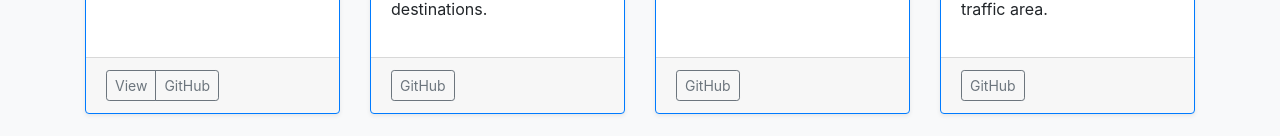
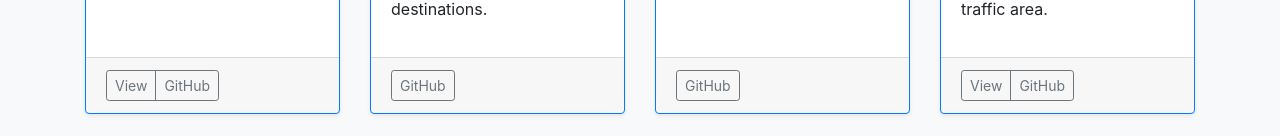
Before and after one commit to m-marini/m-marini.github.io, a React (Create React App) app: page / in a window 1280 px wide. Shown: the part 404-540 px from the top of the page. Built offline with nearby package versions, Linux system fonts and the light colour scheme.

Commit message:
issue #3

```diff
--- a/src/App.js
+++ b/src/App.js
@@ -70,6 +70,7 @@ function App() {
             </Card.Body>
             <Card.Footer>
               <ButtonGroup>
+                <Button href="http://www.mmarini.org/atc/" variant="outline-secondary" size="sm">View</Button>
                 <Button href="https://github.com/m-marini/atc" variant="outline-secondary" size="sm">GitHub</Button>
               </ButtonGroup>
             </Card.Footer>
```
